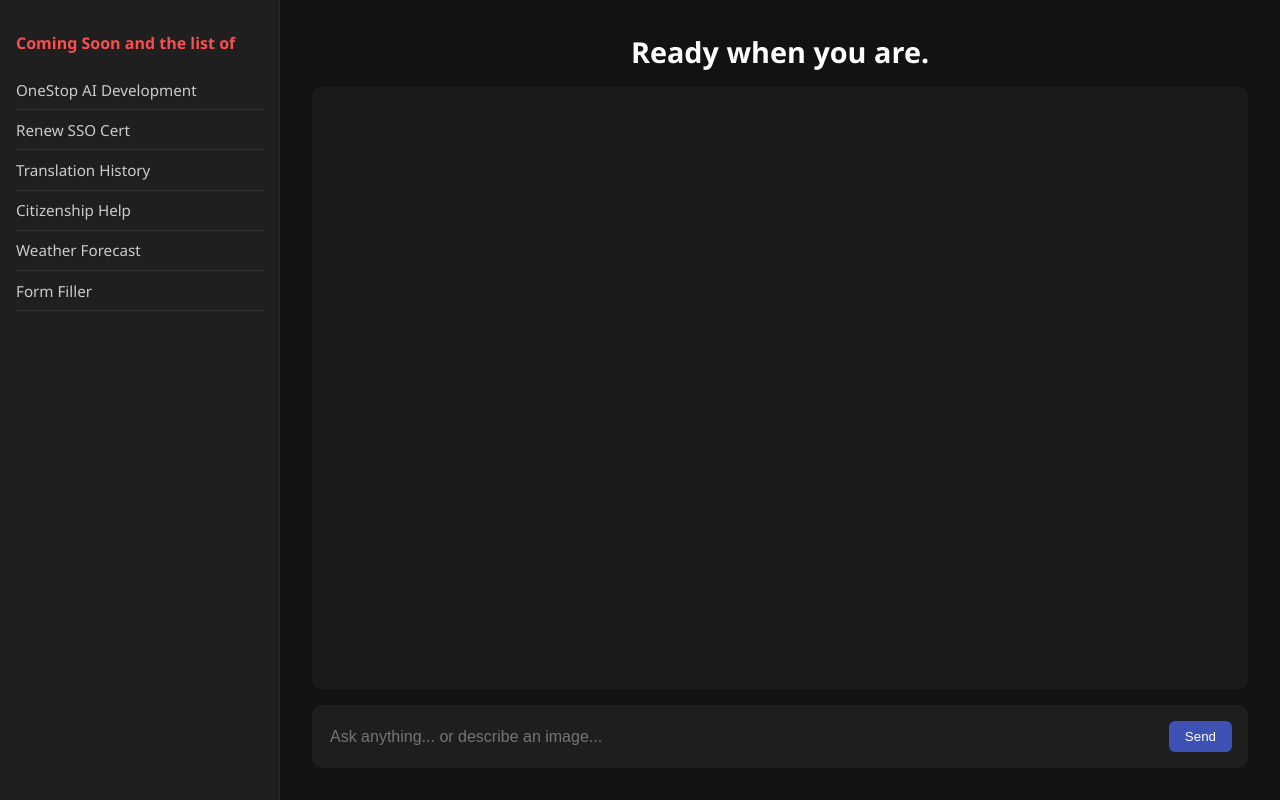
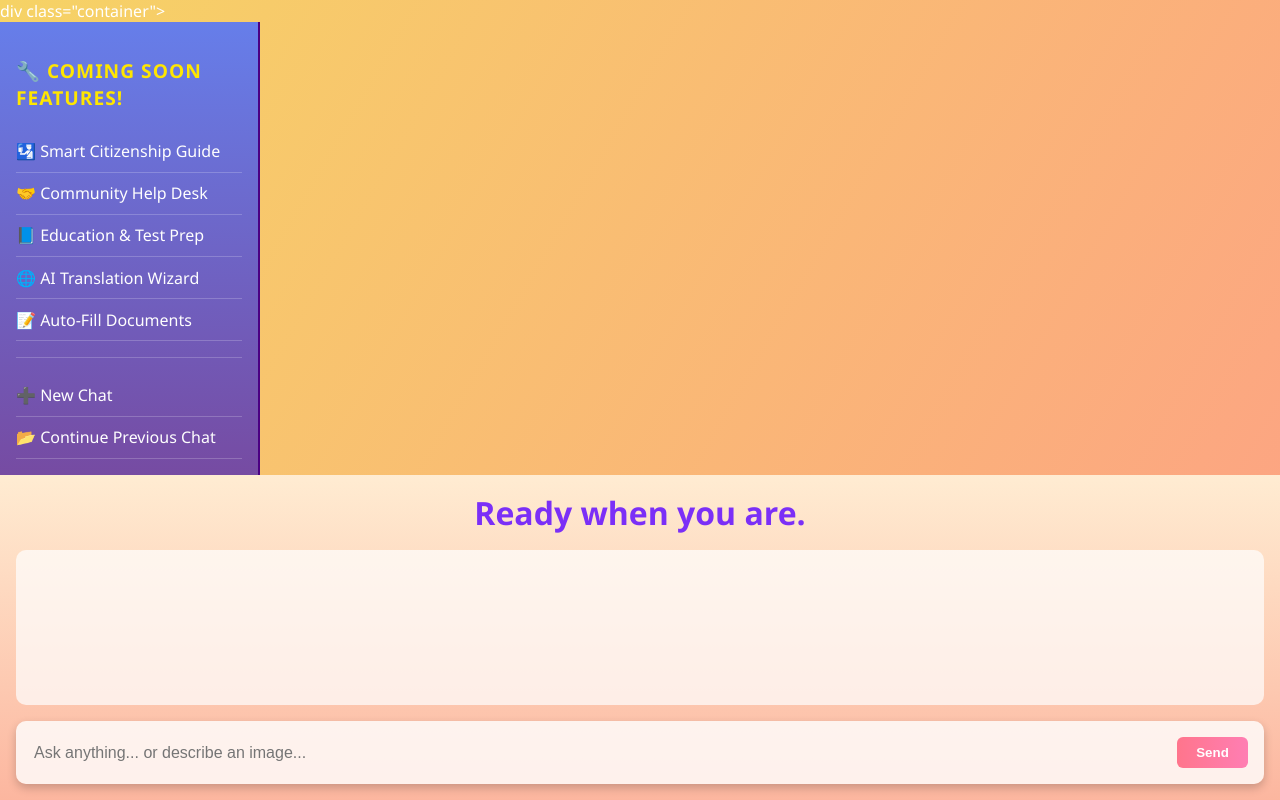
Before and after one commit to OpenAI2025/OneStopAI, a plain HTML site: page index.html in a window 1280 px wide. Drawn offline with Linux system fonts and the light colour scheme.

Commit message:
Update index.html

```diff
--- a/index.html
+++ b/index.html
@@ -9,90 +9,130 @@
     body {
       margin: 0;
       font-family: 'Segoe UI', sans-serif;
-      background-color: #121212;
+      background: linear-gradient(120deg, #f6d365 0%, #fda085 100%);
       color: #fff;
       display: flex;
-      height: 100vh;
+      flex-direction: column;
+      min-height: 100vh;
+    }
+    .container {
+      display: flex;
+      flex: 1;
+      flex-direction: row;
     }
     .sidebar {
-      width: 280px;
-      background-color: #1f1f1f;
+      width: 260px;
+      background: linear-gradient(180deg, #667eea, #764ba2);
       padding: 1rem;
       overflow-y: auto;
-      border-right: 1px solid #2a2a2a;
+      border-right: 2px solid #4b0082;
     }
     .sidebar h3 {
-      color: #ff4d4d;
-      font-size: 1rem;
-      margin-bottom: 1rem;
+      color: #ffe600;
+      font-size: 1.2rem;
+      margin-bottom: 1.2rem;
+      text-transform: uppercase;
+      letter-spacing: 1px;
     }
     .chat-entry {
       padding: 0.6rem 0;
-      border-bottom: 1px solid #333;
-      font-size: 0.95rem;
-      color: #ccc;
+      border-bottom: 1px solid rgba(255, 255, 255, 0.2);
+      font-size: 1rem;
+      font-weight: 500;
+      color: #fefefe;
       cursor: pointer;
+      transition: background 0.3s ease;
     }
-    .chat-entry:hover { color: white; }
+    .chat-entry:hover {
+      background-color: rgba(255, 255, 255, 0.1);
+    }
     .main {
       flex: 1;
       display: flex;
       flex-direction: column;
-      padding: 2rem;
-      overflow: hidden;
+      padding: 1rem;
+      background: linear-gradient(to bottom, #ffecd2 0%, #fcb69f 100%);
+      color: #333;
     }
     .chat-center-title {
-      font-size: 1.8rem;
+      font-size: 2rem;
       font-weight: bold;
       text-align: center;
+      color: #7b2ff7;
       margin-bottom: 1rem;
     }
     .chat-history {
       flex: 1;
       overflow-y: auto;
       padding: 1rem;
-      background-color: #1a1a1a;
-      border-radius: 8px;
+      background: rgba(255, 255, 255, 0.7);
+      border-radius: 10px;
       margin-bottom: 1rem;
+      color: #000;
     }
     .message { margin-bottom: 1rem; }
-    .user { color: #90caf9; text-align: right; }
-    .bot { color: #81c784; display: flex; gap: 0.5rem; }
+    .user {
+      color: #007bff;
+      text-align: right;
+    }
+    .bot {
+      color: #28a745;
+      display: flex;
+      gap: 0.5rem;
+    }
     .chat-box {
       display: flex;
       gap: 0.5rem;
-      background-color: #1e1e1e;
+      background-color: #ffffffcc;
       border-radius: 10px;
       padding: 1rem;
+      box-shadow: 0 4px 10px rgba(0, 0, 0, 0.2);
     }
     .chat-box input[type="text"] {
       flex: 1;
       background: transparent;
       border: none;
-      color: white;
+      color: #333;
       font-size: 1rem;
       outline: none;
     }
     .chat-box button {
-      background: #3f51b5;
+      background: linear-gradient(to right, #ff758c, #ff7eb3);
       border: none;
       color: white;
-      padding: 0.5rem 1rem;
+      font-weight: bold;
+      padding: 0.5rem 1.2rem;
       border-radius: 6px;
       cursor: pointer;
+      transition: background 0.3s ease;
     }
-    .chat-box button:hover { background: #5c6bc0; }
+    .chat-box button:hover {
+      background: linear-gradient(to right, #ff7eb3, #ff758c);
+    }
+    @media screen and (max-width: 768px) {
+      .container {
+        flex-direction: column;
+      }
+      .sidebar {
+        width: 100%;
+        border-right: none;
+        border-bottom: 2px solid #4b0082;
+      }
+    }
   </style>
 </head>
 <body>
+div class="container">
     <div class="sidebar">
-    <h3>Coming Soon and the list of</h3>
-    <div class="chat-entry">OneStop AI Development</div>
-    <div class="chat-entry">Renew SSO Cert</div>
-    <div class="chat-entry">Translation History</div>
-    <div class="chat-entry">Citizenship Help</div>
-    <div class="chat-entry">Weather Forecast</div>
-    <div class="chat-entry">Form Filler</div>
+      <h3>🔧 COMING SOON FEATURES!</h3>
+      <div class="chat-entry">🛂 Smart Citizenship Guide</div>
+      <div class="chat-entry">🤝 Community Help Desk</div>
+      <div class="chat-entry">📘 Education & Test Prep</div>
+      <div class="chat-entry">🌐 AI Translation Wizard</div>
+      <div class="chat-entry">📝 Auto-Fill Documents</div>
+      <hr style="margin: 1rem 0; border: none; border-top: 1px solid rgba(255, 255, 255, 0.2);">
+      <div class="chat-entry">➕ New Chat</div>
+      <div class="chat-entry">📂 Continue Previous Chat</div>
     </div>
     <div class="main">
       <div class="chat-center-title">Ready when you are.</div>
@@ -102,6 +142,8 @@
         <button type="submit">Send</button>
       </form>
     </div>
+  </div>
+
 
   <script>
     let userLocation = "Delaware"; // fallback default
```
Lines whose indentation alone changed are shown as unchanged.
